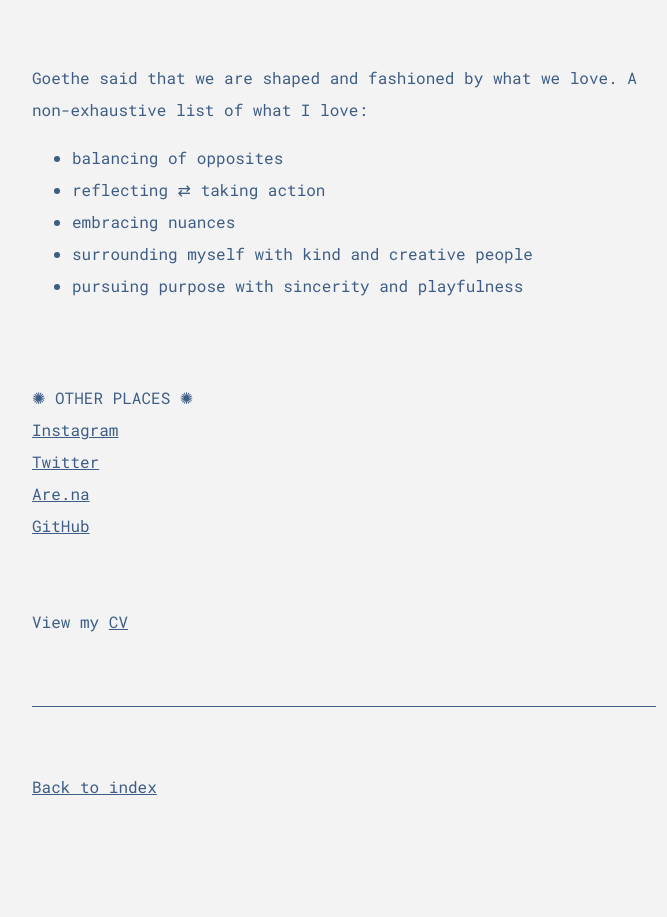
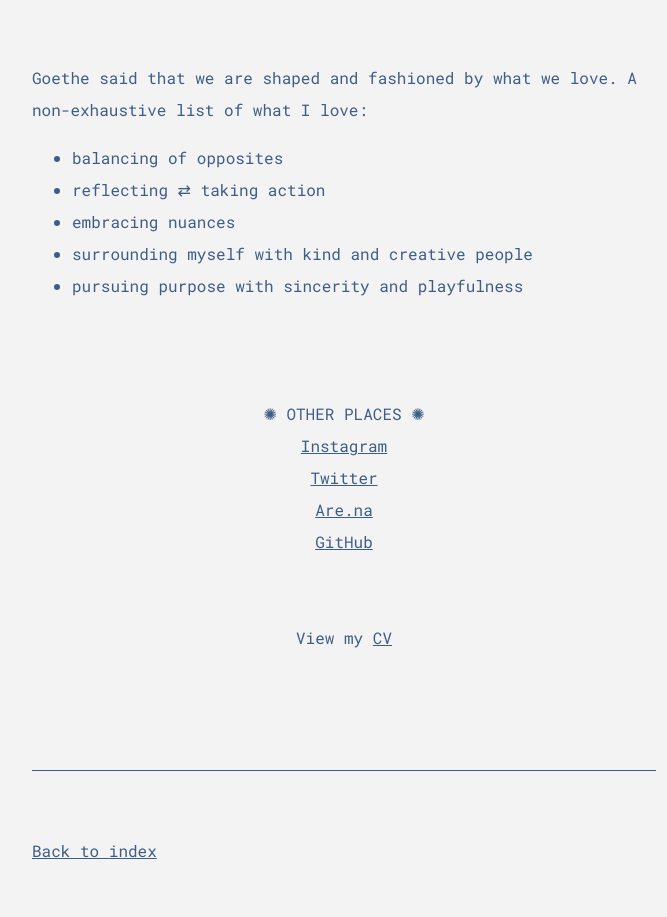
Before and after one commit to phoemelaballaran/phoemelaballaran.github.io, a Jekyll site: the page built from about.md, in a window 1280 px wide. Shown: the part 870-1787 px from the top of the page, without its empty margins (88-755 px from the left). Built offline with Jekyll 4.4.1, drawn with Linux system fonts in a browser that asks for light colours; before the commit the page ends 1723 px from its top, so only the background shows below that; grey boxes are pictures that could not be loaded.

Commit message:
Update about.md

```diff
--- a/about.md
+++ b/about.md
@@ -16,11 +16,14 @@ permalink: /about/
   <li>pursuing purpose with sincerity and playfulness</li>
 </ul>
 <br>
-<br>✺ OTHER PLACES ✺
-<br><a href="https://www.instagram.com/phoemelaballaran/" target="_blank">Instagram</a>
-<br><a href="https://twitter.com/phoemela_" target="_blank">Twitter</a>
-<br><a href="https://are.na/phoemela-ballaran" target="_blank">Are.na</a>
-<br><a href="https://github.com/phoemelaballaran" target="_blank">GitHub</a>
+<br>
+<p style="text-align: center;">
+  ✺ OTHER PLACES ✺
+  <br><a href="https://www.instagram.com/phoemelaballaran/" target="_blank">Instagram</a>
+  <br><a href="https://twitter.com/phoemela_" target="_blank">Twitter</a>
+  <br><a href="https://are.na/phoemela-ballaran" target="_blank">Are.na</a>
+  <br><a href="https://github.com/phoemelaballaran" target="_blank">GitHub</a>
+  <br><br>
+  <br>View my <a href="https://read.cv/phoemelaballaran" target="_blank">CV</a>
+</p>
 <br><br>
-<br>View my <a href="https://read.cv/phoemelaballaran" target="_blank">CV</a>
-<br><br>
```
